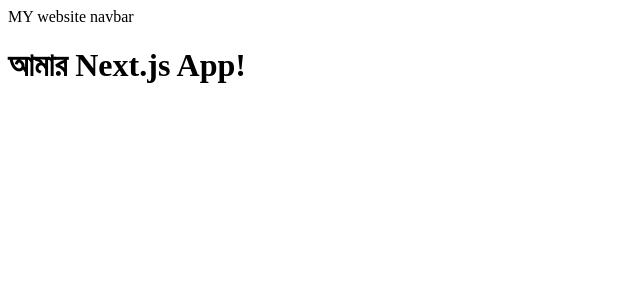
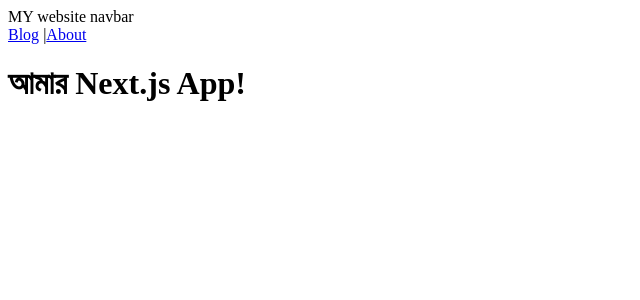
Before and after one commit to abmmejbha/NextJS_journey, a Next.js app in the folder my-app/: page / in a window 1280 px wide. Shown: the top 300 px of the page, without its empty margins (0-640 px from the left). Built offline with nearby package versions, Linux system fonts and the light colour scheme.

Commit message:
added routuing

```diff
--- a/my-app/src/app/about/page.js
+++ b/my-app/src/app/about/page.js
@@ -1,3 +1,5 @@
+import Link from 'next/link'
+
 export default async function Page() {
     const data = await fetch('https://jsonplaceholder.typicode.com/posts/1')
     const jsonData = await data.json()
@@ -5,6 +7,7 @@
         <div>
             <h1>About Us</h1>
             <p>{jsonData.title}</p>
+            <Link href="/blog">Please visit our blog</Link>
         </div>
     )
 }
--- a/my-app/src/app/layout.js
+++ b/my-app/src/app/layout.js
@@ -1,9 +1,13 @@
+import Link from 'next/link'
+
 export default function RootLayout({ children}) {
   return (
     <html lang="en">
       <body>
         <nav className="bg-gray-800 p-4">
-          MY website navbar
+          MY website navbar <br/>
+          <Link href="/blog">Blog</Link> <span className="mx-2">|</span>
+          <Link href="/about">About</Link>
         </nav>
         {children}
       </body>
--- a/my-app/src/app/page.js
+++ b/my-app/src/app/page.js
@@ -1,3 +1,5 @@
+
+
 export default function Home() {
   return (
     <h1>আমার Next.js App!</h1>
```
